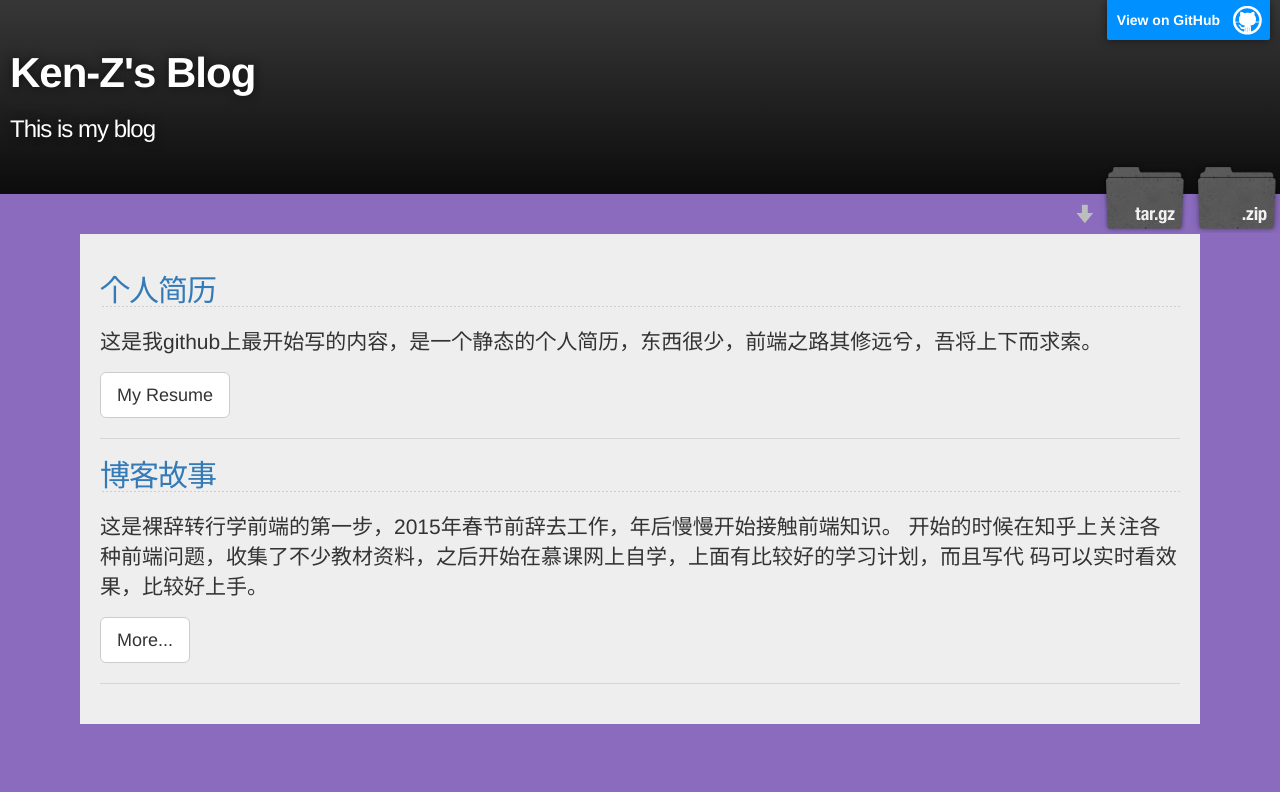
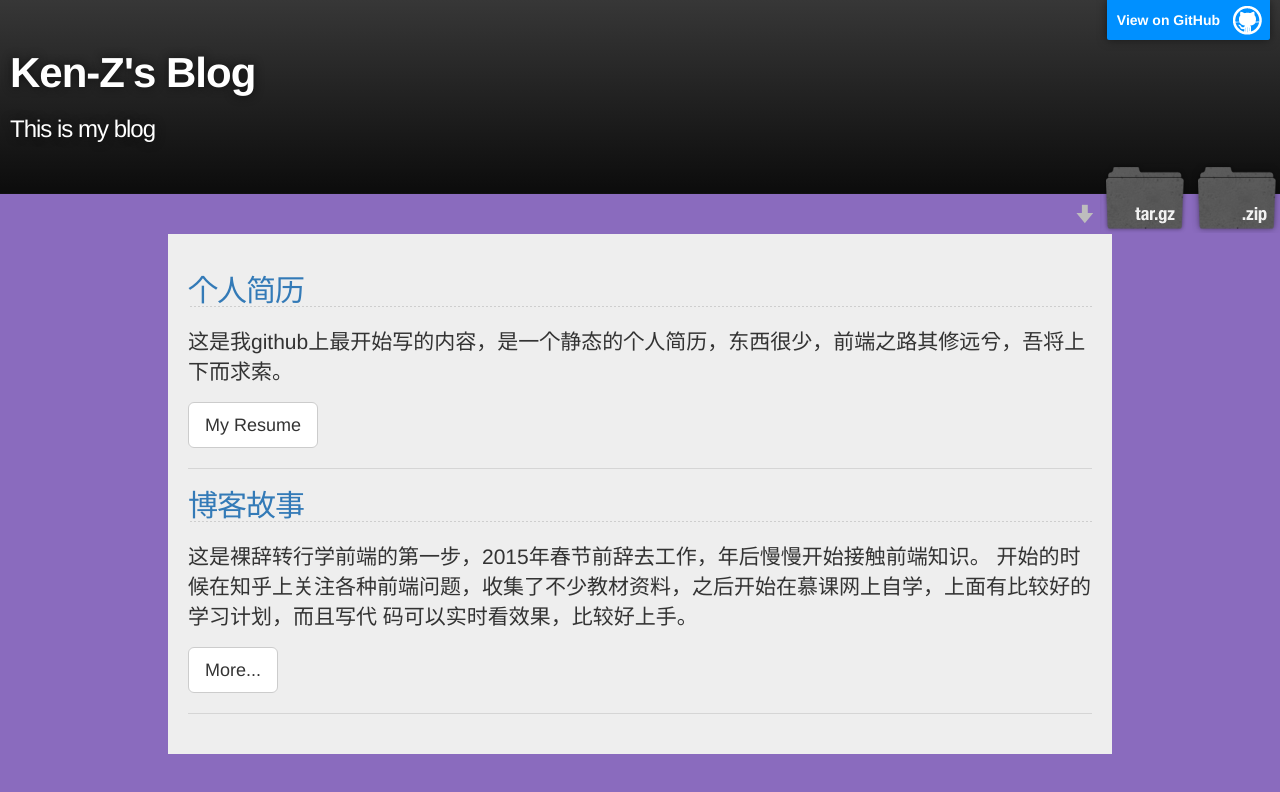
Before and after one commit to Ken-Z/My-Blog, a plain HTML site: page index.html in a window 1280 px wide. Shown: the top 792 px of the page. Drawn offline with nearby package versions, Linux system fonts and the light colour scheme.

Commit message:
edit-10.1

```diff
--- a/index.html
+++ b/index.html
@@ -4,6 +4,7 @@
 <head>
   <meta charset='utf-8'>
   <meta http-equiv="X-UA-Compatible" content="chrome=1">
+  <meta name="viewport" content="width=device-width, initial-scale=1.0">
   <meta name="description" content="Ken-Z&#39;s Blog : This is my blog">
 
   <link rel="stylesheet" type="text/css" media="screen" href="stylesheets/stylesheet.css">
--- a/stylesheets/stylesheet.css
+++ b/stylesheets/stylesheet.css
@@ -365,7 +365,7 @@ Full-Width Styles
 }
 
 #main_content {
-  width: 1200px;
+  width: 80%;
   margin: 0 auto;
   padding: 40px;
 }
```
